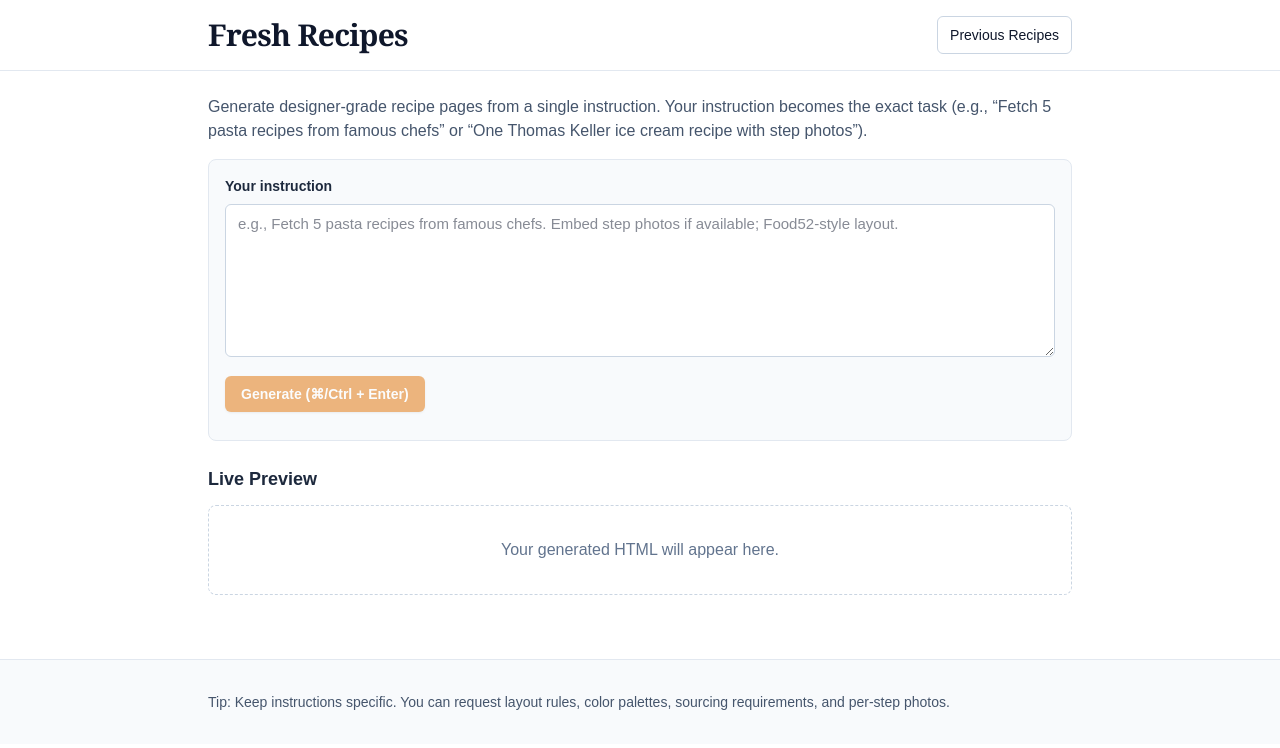
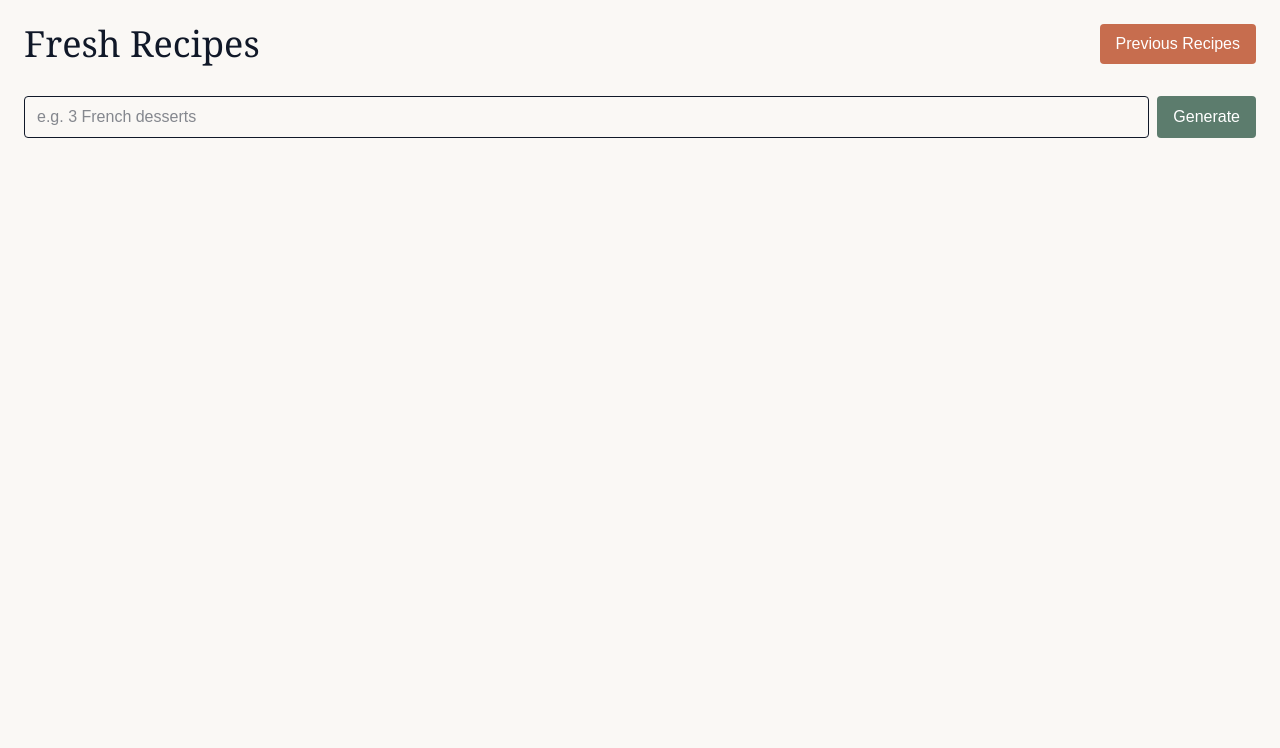
Before and after one commit to Apttyman/freshrecipes, a Next.js app: page / in a window 1280 px wide. Shown: the top 748 px of the page. Built offline with nearby package versions, Linux system fonts and the light colour scheme.

Commit message:
Update page.tsx

```diff
--- a/app/page.tsx
+++ b/app/page.tsx
@@ -1,236 +1,136 @@
-'use client';
+"use client";
 
-import { useEffect, useMemo, useRef, useState } from 'react';
+import { useState } from "react";
+
+interface Recipe {
+  id: string;
+  name: string;
+  chef: string;
+  description: string[];
+  ingredients: string[];
+  steps: { text: string; image?: string; source?: string }[];
+  sourceUrl: string;
+  images: { url: string; alt: string; source: string }[];
+}
 
 export default function HomePage() {
-  const [instruction, setInstruction] = useState('');
-  const [status, setStatus] = useState<'idle'|'working'|'ready'|'error'>('idle');
-  const [error, setError] = useState<string | null>(null);
-
-  // HTML produced by /api/generate
-  const [html, setHtml] = useState<string>('');
-
-  // Blob URL for local preview / download
-  const blobUrlRef = useRef<string | null>(null);
-
-  // URL returned by archive endpoint (/api/recipes) – if available we show “Open page”
-  const [archiveUrl, setArchiveUrl] = useState<string | null>(null);
-
-  // housekeeping: revoke previous preview blob when html changes
-  useEffect(() => {
-    if (blobUrlRef.current) {
-      URL.revokeObjectURL(blobUrlRef.current);
-      blobUrlRef.current = null;
-    }
-    if (html) {
-      const blob = new Blob([html], { type: 'text/html;charset=utf-8' });
-      blobUrlRef.current = URL.createObjectURL(blob);
-    }
-  }, [html]);
-
-  // keyboard shortcut: Cmd/Ctrl + Enter to Generate
-  useEffect(() => {
-    const onKey = (e: KeyboardEvent) => {
-      const isCmdEnter = (e.metaKey || e.ctrlKey) && e.key === 'Enter';
-      if (isCmdEnter) {
-        e.preventDefault();
-        void handleGenerate();
-      }
-    };
-    window.addEventListener('keydown', onKey);
-    return () => window.removeEventListener('keydown', onKey);
-  // eslint-disable-next-line react-hooks/exhaustive-deps
-  }, [instruction]);
-
-  const downloadName = useMemo(() => {
-    // create a friendly download name from the instruction
-    const base = (instruction || 'fresh-recipe')
-      .toLowerCase()
-      .replace(/[^\w\s-]+/g, '')
-      .slice(0, 60)
-      .trim()
-      .replace(/\s+/g, '-');
-    return `${base || 'fresh-recipe'}.html`;
-  }, [instruction]);
+  const [instruction, setInstruction] = useState("");
+  const [loading, setLoading] = useState(false);
+  const [recipes, setRecipes] = useState<Recipe[]>([]);
+  const [error, setError] = useState("");
 
   async function handleGenerate() {
-    setStatus('working');
-    setError(null);
-    setHtml('');
-    setArchiveUrl(null);
-
+    setLoading(true);
+    setError("");
     try {
-      // 1) Ask your server to generate a COMPLETE HTML file
-      const rsp = await fetch('/api/generate', {
-        method: 'POST',
-        headers: {'Content-Type': 'application/json'},
-        body: JSON.stringify({ instruction: instruction.trim() })
+      const rsp = await fetch("/api/generate", {
+        method: "POST",
+        headers: { "Content-Type": "application/json" },
+        body: JSON.stringify({ instruction }),
       });
-
       if (!rsp.ok) {
-        const text = await rsp.text().catch(() => '');
-        throw new Error(text || `Server error (${rsp.status})`);
+        const txt = await rsp.text();
+        throw new Error(txt);
       }
-
-      // Expect pure HTML back
-      const text = await rsp.text();
-      if (!/^<!DOCTYPE html>/i.test(text.trim())) {
-        throw new Error('Model did not return a full HTML document.');
-      }
-      setHtml(text);
-      setStatus('ready');
-
-      // 2) Try to archive it (optional but recommended)
-      //    Requires the /api/recipes POST route I gave you earlier.
-      try {
-        const save = await fetch('/api/recipes', {
-          method: 'POST',
-          headers: {'Content-Type': 'application/json'},
-          body: JSON.stringify({
-            html: text,
-            instruction: instruction.trim()
-          })
-        });
-
-        if (save.ok) {
-          const { url } = await save.json().catch(() => ({}));
-          if (url && typeof url === 'string') setArchiveUrl(url);
-        }
-        // if archiving fails silently, we still keep the preview/download
-      } catch { /* ignore archive failure for UX */ }
-
+      const data = await rsp.json();
+      setRecipes(data.recipes || []);
     } catch (err: any) {
-      setStatus('error');
-      setError(err?.message || 'Something went wrong.');
+      setError(err.message || "Failed to generate recipes");
+    } finally {
+      setLoading(false);
     }
   }
 
   return (
-    <main className="min-h-dvh bg-white text-slate-900 selection:bg-amber-200">
-      <header className="sticky top-0 z-10 border-b border-slate-200 bg-white/90 backdrop-blur">
-        <div className="mx-auto max-w-4xl px-4 py-4 flex items-center justify-between">
-          <h1 className="text-2xl sm:text-3xl font-serif font-bold tracking-tight">
-            Fresh Recipes
-          </h1>
-
-          <nav className="flex items-center gap-3">
+    <main className="min-h-screen bg-[#faf8f5] text-gray-900 p-6">
+      {/* Header */}
+      <header className="flex justify-between items-center mb-8">
+        <h1 className="text-4xl font-serif">Fresh Recipes</h1>
         <a
-              href="/recipes"
-              className="inline-flex items-center rounded-md border border-slate-300 px-3 py-2 text-sm font-medium hover:bg-slate-50"
+          href="/archive"
+          className="px-4 py-2 bg-[#c76d4e] text-white rounded hover:bg-[#a85539]"
         >
           Previous Recipes
         </a>
-          </nav>
-        </div>
       </header>
 
-      <section className="mx-auto max-w-4xl px-4 py-6">
-        <p className="text-slate-600">
-          Generate designer-grade recipe pages from a single instruction. Your instruction becomes
-          the exact task (e.g., “Fetch 5 pasta recipes from famous chefs” or “One Thomas Keller ice
-          cream recipe with step photos”).
-        </p>
-
-        <div className="mt-4 rounded-lg border border-slate-200 bg-slate-50 p-4">
-          <label htmlFor="instruction" className="block text-sm font-semibold text-slate-800">
-            Your instruction
-          </label>
-          <textarea
-            id="instruction"
+      {/* Input */}
+      <div className="mb-6 flex gap-2">
+        <input
           value={instruction}
           onChange={(e) => setInstruction(e.target.value)}
-            placeholder="e.g., Fetch 5 pasta recipes from famous chefs. Embed step photos if available; Food52-style layout."
-            rows={6}
-            className="mt-2 w-full rounded-md border border-slate-300 bg-white px-3 py-2 text-[15px] outline-none focus:ring-2 focus:ring-amber-400"
+          placeholder="e.g. 3 French desserts"
+          className="flex-1 border rounded px-3 py-2"
         />
-
-          <div className="mt-3 flex flex-wrap items-center gap-3">
         <button
           onClick={handleGenerate}
-              disabled={status === 'working' || !instruction.trim()}
-              className="inline-flex items-center rounded-md bg-amber-600 px-4 py-2 text-sm font-semibold text-white shadow hover:bg-amber-700 disabled:opacity-50"
-              aria-busy={status === 'working'}
+          disabled={loading}
+          className="px-4 py-2 bg-[#5c7c6d] text-white rounded hover:bg-[#476253]"
         >
-              {status === 'working' ? 'Generating…' : 'Generate (⌘/Ctrl + Enter)'}
+          {loading ? "Generating..." : "Generate"}
         </button>
+      </div>
 
-            {/* Download button becomes active once we have HTML */}
-            {blobUrlRef.current && (
-              <a
-                href={blobUrlRef.current}
-                download={downloadName}
-                className="inline-flex items-center rounded-md border border-slate-300 px-4 py-2 text-sm font-medium hover:bg-slate-100"
+      {/* Error */}
+      {error && <p className="text-red-600 mb-4">{error}</p>}
+
+      {/* Recipes */}
+      <section className="grid gap-8 md:grid-cols-2">
+        {recipes.map((recipe) => (
+          <article
+            key={recipe.id}
+            className="bg-white shadow rounded p-6 border"
           >
-                Download .html
+            <h2 className="text-2xl font-serif mb-2">
+              <a href={recipe.sourceUrl} target="_blank" rel="noopener noreferrer">
+                {recipe.name}
+              </a>
+            </h2>
+            <p className="italic text-gray-600 mb-2">By {recipe.chef}</p>
+
+            {recipe.images[0] && (
+              <a href={recipe.images[0].source} target="_blank" rel="noopener noreferrer">
+                <img
+                  src={recipe.images[0].url}
+                  alt={recipe.images[0].alt}
+                  className="w-full h-64 object-cover rounded mb-4"
+                />
               </a>
             )}
 
-            {/* If the archive endpoint returned a URL, show “Open page” */}
-            {archiveUrl && (
-              <a
-                href={archiveUrl}
-                target="_blank"
-                rel="noopener noreferrer"
-                className="inline-flex items-center rounded-md border border-emerald-600 text-emerald-700 px-4 py-2 text-sm font-semibold hover:bg-emerald-50"
-              >
-                Open page
+            {recipe.description.map((para, i) => (
+              <p key={i} className="mb-2 text-sm leading-relaxed">
+                {para}
+              </p>
+            ))}
+
+            <h3 className="text-lg font-semibold mt-4 mb-2">Ingredients</h3>
+            <ul className="list-disc list-inside text-sm space-y-1">
+              {recipe.ingredients.map((ing, i) => (
+                <li key={i}>{ing}</li>
+              ))}
+            </ul>
+
+            <h3 className="text-lg font-semibold mt-4 mb-2">Steps</h3>
+            <ol className="list-decimal list-inside text-sm space-y-2">
+              {recipe.steps.map((step, i) => (
+                <li key={i}>
+                  <p>{step.text}</p>
+                  {step.image && (
+                    <a href={step.source} target="_blank" rel="noopener noreferrer">
+                      <img
+                        src={step.image}
+                        alt={`Step ${i + 1}`}
+                        className="w-full h-48 object-cover rounded mt-2"
+                      />
                     </a>
                   )}
-          </div>
-
-          {/* status & errors */}
-          <div className="mt-3 text-sm">
-            {status === 'ready' && (
-              <p className="text-emerald-700">Ready — open Preview or Download.</p>
-            )}
-            {status === 'error' && (
-              <p className="text-red-700">
-                {error || 'Server error. Check your API route logs on Vercel.'}
-              </p>
-            )}
-          </div>
-        </div>
-
-        {/* Live preview card */}
-        <div className="mt-6">
-          <h2 className="mb-3 text-lg font-semibold text-slate-800">Live Preview</h2>
-
-          {!html && (
-            <div className="rounded-lg border border-dashed border-slate-300 p-8 text-center text-slate-500">
-              Your generated HTML will appear here.
-            </div>
-          )}
-
-          {html && (
-            <iframe
-              className="h-[70vh] w-full overflow-hidden rounded-lg border border-slate-200 shadow-sm"
-              src={blobUrlRef.current ?? undefined}
-              title="Recipe Preview"
-            />
-          )}
-        </div>
+                </li>
+              ))}
+            </ol>
+          </article>
+        ))}
       </section>
-
-      <Footer />
     </main>
   );
 }
-
-function Footer() {
-  return (
-    <footer className="mt-10 border-t border-slate-200 bg-slate-50">
-      <div className="mx-auto max-w-4xl px-4 py-8 text-sm text-slate-600">
-        <p>
-          Tip: Keep instructions specific. You can request layout rules, color palettes, sourcing
-          requirements, and per-step photos.
-        </p>
-      </div>
-    </footer>
-  );
-<a
-  href="/archive"
-  className="inline-flex items-center rounded-md border border-slate-300 px-3 py-2 text-sm font-medium hover:bg-slate-50"
->
-  Previous Recipes
-</a>
-}
```
Lines whose indentation alone changed are shown as unchanged.
